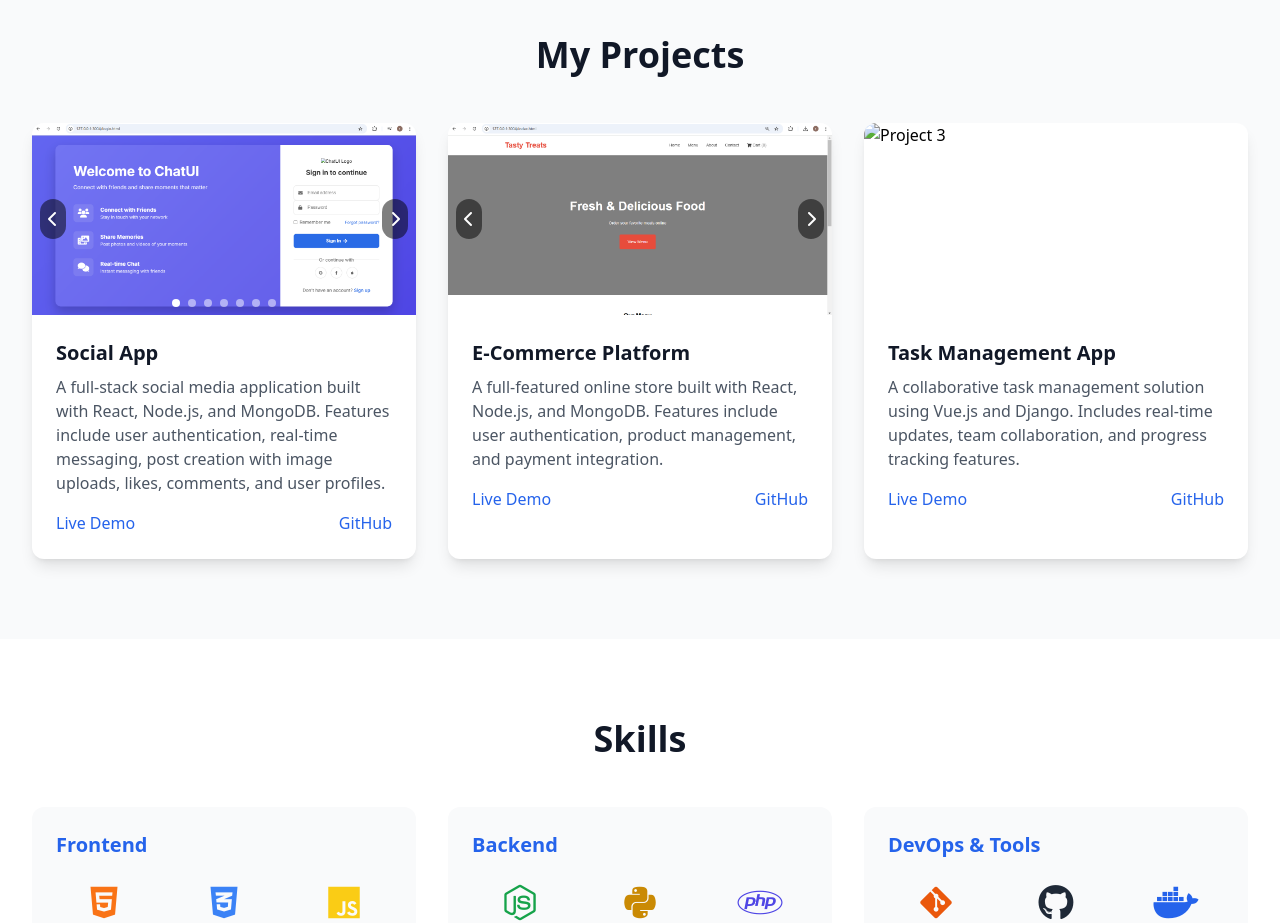
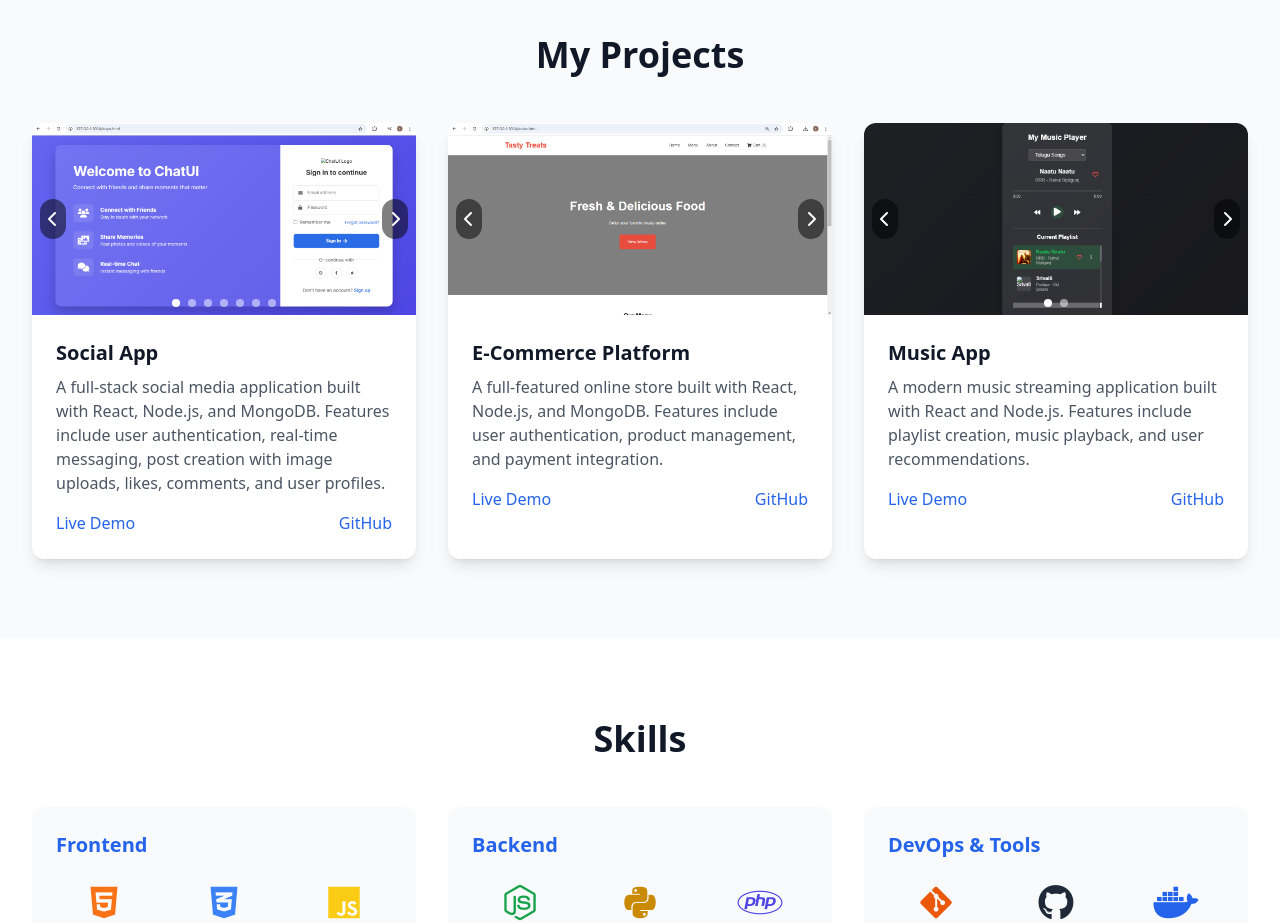
Before and after one commit to Ramyajdeekonda/my_portfolio, a plain HTML site: page index.html in a window 1280 px wide. Shown: the part 1300-2223 px from the top of the page. Drawn offline with nearby package versions, Linux system fonts and the light colour scheme.

Commit message:
added link

```diff
--- a/index.html
+++ b/index.html
@@ -38,7 +38,8 @@
         }
 
         .project1-slideshow img,
-        .project2-slideshow img {
+        .project2-slideshow img,
+        .project3-slideshow img {
             transition: opacity 0.5s ease-in-out;
         }
     </style>
@@ -196,13 +197,30 @@
                 </div>
 
                 <div class="bg-white rounded-xl shadow-lg overflow-hidden transform transition hover:-translate-y-2">
-                    <img src="project3-image.jpg" alt="Project 3" class="w-full h-48 object-cover">
+                    <div class="relative h-48">
+                        <div class="project3-slideshow">
+                            <img src="project3/1.png" alt="Music App Screenshot 1" class="w-full h-48 object-cover">
+                            <img src="project3/2.png" alt="Music App Screenshot 2" class="w-full h-48 object-cover hidden">
+                        </div>
+                        <!-- Navigation buttons -->
+                        <button class="absolute left-2 top-1/2 transform -translate-y-1/2 bg-black/50 text-white p-2 rounded-full hover:bg-black/70" onclick="changeSlide(-1, 'project3-slideshow')">
+                            <i class="fas fa-chevron-left"></i>
+                        </button>
+                        <button class="absolute right-2 top-1/2 transform -translate-y-1/2 bg-black/50 text-white p-2 rounded-full hover:bg-black/70" onclick="changeSlide(1, 'project3-slideshow')">
+                            <i class="fas fa-chevron-right"></i>
+                        </button>
+                        <!-- Dots -->
+                        <div class="absolute bottom-2 left-0 right-0 flex justify-center gap-2">
+                            <span class="w-2 h-2 bg-white rounded-full opacity-50 cursor-pointer dot active" onclick="currentSlide(0, 'project3-slideshow')"></span>
+                            <span class="w-2 h-2 bg-white rounded-full opacity-50 cursor-pointer dot" onclick="currentSlide(1, 'project3-slideshow')"></span>
+                        </div>
+                    </div>
                     <div class="p-6">
-                        <h3 class="text-xl font-semibold text-gray-900 mb-2">Task Management App</h3>
-                        <p class="text-gray-600 mb-4">A collaborative task management solution using Vue.js and Django. Includes real-time updates, team collaboration, and progress tracking features.</p>
+                        <h3 class="text-xl font-semibold text-gray-900 mb-2">Music App</h3>
+                        <p class="text-gray-600 mb-4">A modern music streaming application built with React and Node.js. Features include playlist creation, music playback, and user recommendations.</p>
                         <div class="flex justify-between">
-                            <a href="#" class="text-blue-600 hover:text-blue-800" target="_blank">Live Demo</a>
-                            <a href="#" class="text-blue-600 hover:text-blue-800" target="_blank">GitHub</a>
+                            <a href="https://ramyajdeekonda.github.io/Music_app/" class="text-blue-600 hover:text-blue-800" target="_blank">Live Demo</a>
+                            <a href="https://github.com/Ramyajdeekonda/Music_app" class="text-blue-600 hover:text-blue-800" target="_blank">GitHub</a>
                         </div>
                     </div>
                 </div>
--- a/script.js
+++ b/script.js
@@ -42,7 +42,8 @@ window.addEventListener('scroll', () => {
 
 let slideIndex = {
     'project1-slideshow': 0,
-    'project2-slideshow': 0
+    'project2-slideshow': 0,
+    'project3-slideshow': 0
 };
 let slideshowIntervals = {};
 
@@ -89,7 +90,7 @@ function showSlides(n, slideshowClass) {
 
 // Initialize all slideshows
 document.addEventListener('DOMContentLoaded', function() {
-    let slideshows = ['project1-slideshow', 'project2-slideshow'];
+    let slideshows = ['project1-slideshow', 'project2-slideshow', 'project3-slideshow'];
     slideshows.forEach(function(slideshow) {
         showSlides(0, slideshow);
     });
```
Also changed, not shown: project3/1.png (added), project3/2.png (added).
